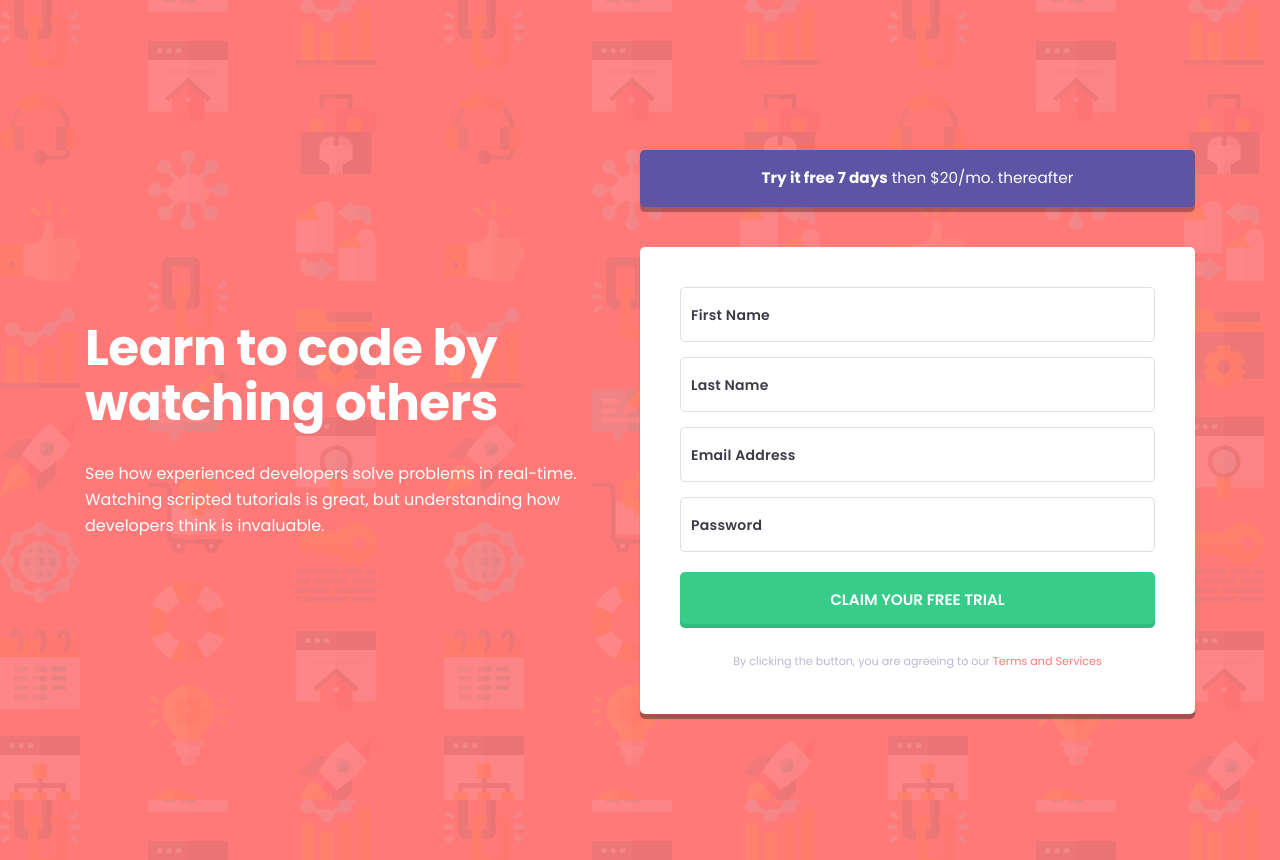
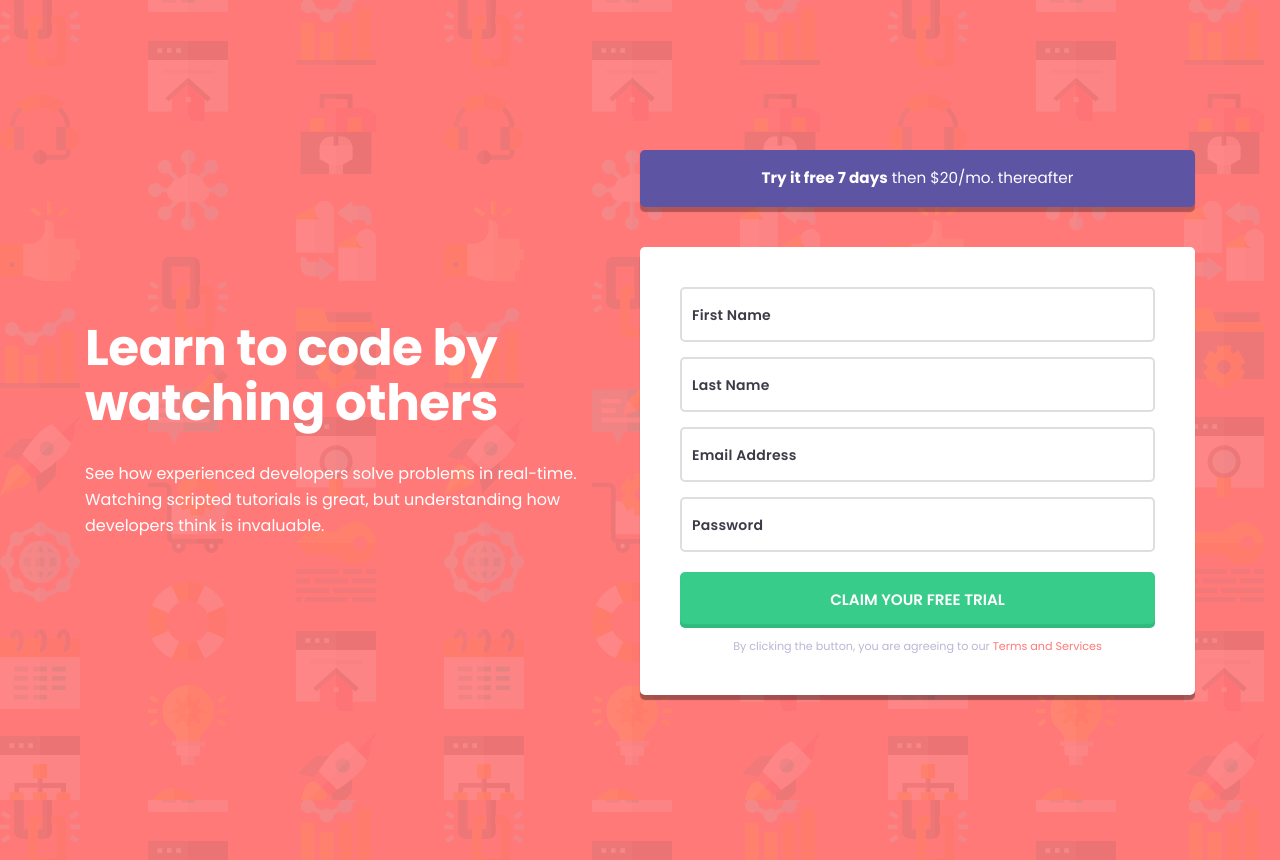
Before and after one commit to alann13/Intro-Component-Signup, a website built with Vite: page index.html in a window 1280 px wide. Built offline with nearby package versions, Linux system fonts and the light colour scheme.

Commit message:
feature: added small html form validation with minor styling refactoring

```diff
--- a/index.html
+++ b/index.html
@@ -35,11 +35,13 @@
 
         <!-- Signup Form -->
         <section class="form-container">
-          <form>
+          <form id="signup-form">
             <fieldset>
               <label for="first-name"></label>
               <input
                 id="first-name"
+                minlength="3"
+                maxlength="25"
                 placeholder="First Name"
                 required
                 type="text"
@@ -50,6 +52,8 @@
               <label for="last-name"></label>
               <input
                 id="last-name"
+                minlength="3"
+                maxlength="25"
                 placeholder="Last Name"
                 required
                 type="text"
@@ -75,9 +79,8 @@
                 type="password"
               />
             </fieldset>
+            <button id="claim-btn" type="submit">Claim your free trial</button>
           </form>
-
-          <button>Claim your free trial</button>
 
           <div class="term-text">
             By clicking the button, you are agreeing to our
--- a/main.js
+++ b/main.js
@@ -0,0 +1,11 @@
+// UI
+const form = document.getElementById('signup-form')
+const firstNameInput = document.getElementById('first-name')
+const lastNameInput = document.getElementById('last-name')
+const emailInput = document.getElementById('email-address')
+const passwordInput = document.getElementById('password')
+const claimButton = document.getElementById('claim-btn')
+
+form.addEventListener('submit', (event) => {
+  event.preventDefault()
+})
--- a/styles/banner.css
+++ b/styles/banner.css
@@ -1,15 +1,15 @@
 .banner-container {
   background: var(--purple);
-  border-radius: 5px;
+  border-radius: var(--radius);
   box-shadow: 0 5px 1px rgb(0, 0, 0, 30%);
   color: var(--white);
   padding: 15px 50px;
 }
 
 .banner-content {
-  text-align: center;
   font-size: 0.95rem;
   line-height: 1.75;
+  text-align: center;
 }
 
 .banner-content span {
--- a/styles/button.css
+++ b/styles/button.css
@@ -1,13 +1,13 @@
 button {
   background: var(--green);
-  border-radius: 5px;
+  border-radius: var(--radius);
   box-shadow: inset 0 -4px 1px rgb(0, 0, 0, 9%);
   color: var(--white);
   cursor: pointer;
   font-size: 0.95rem;
   font-weight: 600;
   height: 56px;
-  margin: 20px 0;
+  margin: 20px 0 10px;
   text-align: center;
   text-transform: uppercase;
   transition: all 0.3s;
--- a/styles/form.css
+++ b/styles/form.css
@@ -1,6 +1,6 @@
 .form-container {
   background: var(--white);
-  border-radius: 5px;
+  border-radius: var(--radius);
   box-shadow: 0 5px 1px rgb(0, 0, 0, 35%);
   margin-top: 40px;
   padding: 15px;
@@ -11,11 +11,17 @@ form > * + * {
 }
 
 input {
-  border: 1px solid var(--gray);
-  border-radius: 5px;
+  border: 2px solid var(--gray);
+  border-radius: var(--radius);
   height: 55px;
   padding: 5px 10px;
+  transition: all 0.3s;
   width: 100%;
+}
+
+input:hover,
+input:focus {
+  border: 2px solid var(--black);
 }
 
 input::placeholder {
--- a/styles/misc.css
+++ b/styles/misc.css
@@ -1,7 +1,6 @@
 .term-text {
   color: var(--light-gray);
   font-size: 0.7rem;
-  line-height: 2.4;
   text-align: center;
   padding: 0 5px;
 }
--- a/styles/variables.css
+++ b/styles/variables.css
@@ -7,4 +7,6 @@
   --white: white;
   --gray: #dedede;
   --light-gray: #bab7d4;
+
+  --radius: 5px;
 }
```
